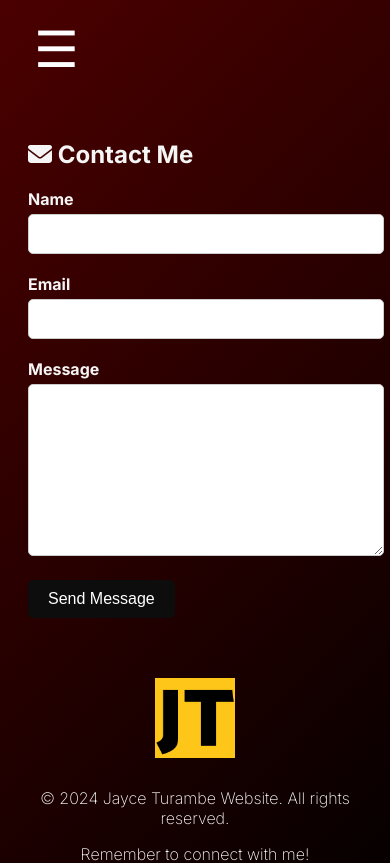
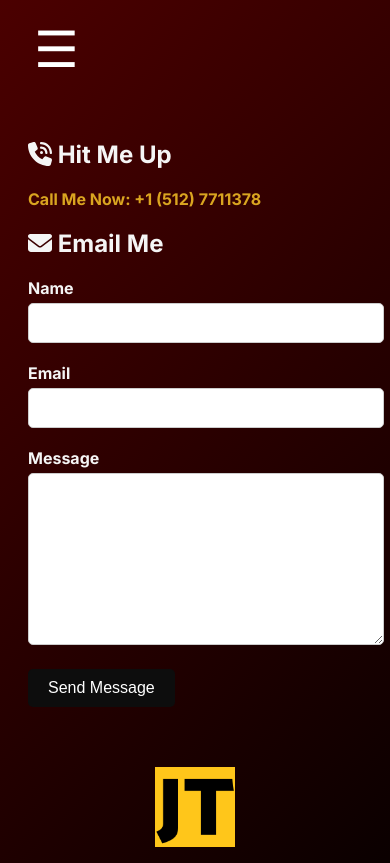
Before and after one commit to Jaycee90/portifolio, a React (Create React App) app in the folder client/: page /contactForm in a window 390 px wide. Shown: the top 863 px of the page. Built offline with nearby package versions, Linux system fonts and the light colour scheme.

Commit message:
continous integretion/added my phone number

```diff
--- a/client/src/components/Contact.js
+++ b/client/src/components/Contact.js
@@ -5,6 +5,7 @@ import { faEnvelope } from '@fortawesome/free-solid-svg-icons';
 import Footer from './Footer';
 import axios from 'axios';
 
+//Not needed since I am not using the backend
 function Contact() {
   const [formData, setFormData] = useState({
     name: '',
--- a/client/src/components/ContactForm.js
+++ b/client/src/components/ContactForm.js
@@ -2,7 +2,7 @@ import React, { useRef } from 'react';
 import emailjs from '@emailjs/browser';
 import '../mycss/Contact.css';
 import { FontAwesomeIcon } from '@fortawesome/react-fontawesome';
-import { faEnvelope } from '@fortawesome/free-solid-svg-icons';
+import { faEnvelope, faPhoneVolume } from '@fortawesome/free-solid-svg-icons';
 import Footer from './Footer';
 
 const ContactForm = () => {
@@ -12,9 +12,7 @@ const ContactForm = () => {
       e.preventDefault();
 
       emailjs
-        .sendForm('service_9virzwj', 'template_eo45ae1', form.current, {
-          publicKey: 'HtoEmEPXd-YMfbcsy',
-        })
+        .sendForm('service_9virzwj', 'template_eo45ae1', form.current, 'HtoEmEPXd-YMfbcsy')
         .then(
           () => {
             console.log('SUCCESS!');
@@ -25,13 +23,20 @@ const ContactForm = () => {
           (error) => {
             console.log('FAILED...', error.text);
             alert("Your message was not submitted, please try again later");
-          },
+          }
         );
     };
+
     return (
       <div>
         <div className="contact-container">
-        <h2><FontAwesomeIcon icon={faEnvelope} /> Contact Me</h2>
+          <h2><FontAwesomeIcon icon={faPhoneVolume} /> Hit Me Up</h2>
+          <div className='call-link'>
+            <a href="tel:+15127711378" className="call-link-a">
+              <span>Call Me Now: +1 (512) 7711378</span>
+            </a>
+          </div>
+          <h2><FontAwesomeIcon icon={faEnvelope} /> Email Me</h2>
           <form ref={form} onSubmit={sendEmail}>
             <div className="form-group">
               <label>Name</label>
@@ -49,14 +54,11 @@ const ContactForm = () => {
             </div>
 
             <button type="submit">Send Message</button>
-
-          {/* <input type="submit" value="Send" /> */}
           </form>
         </div>
         <Footer />
       </div>
-
-  )
+    );
 }
 
-export default ContactForm
+export default ContactForm;
--- a/client/src/components/Header.js
+++ b/client/src/components/Header.js
@@ -1,12 +1,12 @@
 import React, { useState } from 'react';
-import { Link } from 'react-router-dom';
+//import { Link } from 'react-router-dom';
 import '../mycss/Header.css';
 import myphoto from '../assets/turambepro.jpg';
 import resume from '../assets/newResume.png'
 import Roadmap from '../assets/Roadmap.webp'
 //import Mongopic from '../assets/Express.jpg'
 import { FontAwesomeIcon } from '@fortawesome/react-fontawesome';
-import { faExternalLinkAlt } from '@fortawesome/free-solid-svg-icons';
+import { faExternalLinkAlt, faPhoneVolume } from '@fortawesome/free-solid-svg-icons';
 import { faLinkedin, faGithub } from '@fortawesome/free-brands-svg-icons';
 
 function Header() {
@@ -75,16 +75,22 @@ function Header() {
 
           <div className="mongo-preview">
             {/* <img src={Mongopic} alt="Mongo Preview" width="350"/> */}
-            <img src={Roadmap} alt="Mern Preview" width="350"/>
+            <img src={Roadmap} alt="Mern Preview" width="450"/>
           </div>
 
-          <div className="profile-link">
+          {/* <div className="profile-link">
             <p>LET'S STAY CONNECTED</p>
             <Link to="/about" onClick={handleMenuClick} className="external-link">
             <span style={{color: '#DAA520', fontWeight: 'bold'}}>PROFILE</span> <FontAwesomeIcon icon={faExternalLinkAlt} color='goldenrod'/> </Link>
-          </div>
+          </div> */}
 
-
+         <div className='profile-link'>
+          <p>LET'S STAY CONNECTED</p>
+          <a href="tel:+15127711378" style={{ textDecoration: 'none' }}>
+            <span style={{ color: '#DAA520', fontWeight: 'bold' }}>Feel free to call me</span>
+            <FontAwesomeIcon icon={faPhoneVolume} color='goldenrod' style={{ marginLeft: '5px' }} />
+          </a>
+         </div>
 
         </div>
       </div>
--- a/client/src/mycss/Contact.css
+++ b/client/src/mycss/Contact.css
@@ -1,5 +1,3 @@
-
-
 .contact-container {
   max-width: 600px;
   margin: 0 auto;
@@ -51,3 +49,30 @@ button[type="submit"] {
 button[type="submit"]:hover {
   background-color: goldenrod;
 }
+
+.call-link a.call-link-a {
+  text-decoration: none;
+  display: inline-flex;
+  align-items: center;
+  transition: background-color 0.3s ease, color 0.3s ease;
+  font-weight: bold;
+  color: #DAA520;
+}
+
+.call-link a.call-link-a:hover {
+  color: whitesmoke;
+  animation: bounce 3s;
+  text-decoration: none;
+}
+
+@keyframes bounce {
+  0%, 20%, 50%, 80%, 100% {
+    transform: translateY(0);
+  }
+  40% {
+    transform: translateY(-10px);
+  }
+  60% {
+    transform: translateY(-5px);
+  }
+}
```
Lines whose indentation alone changed are shown as unchanged.
